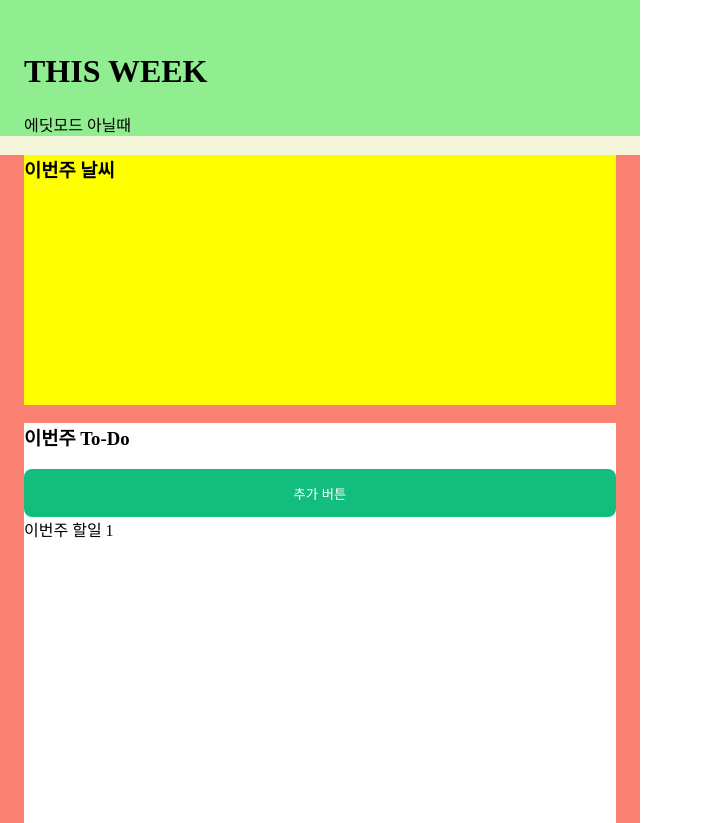
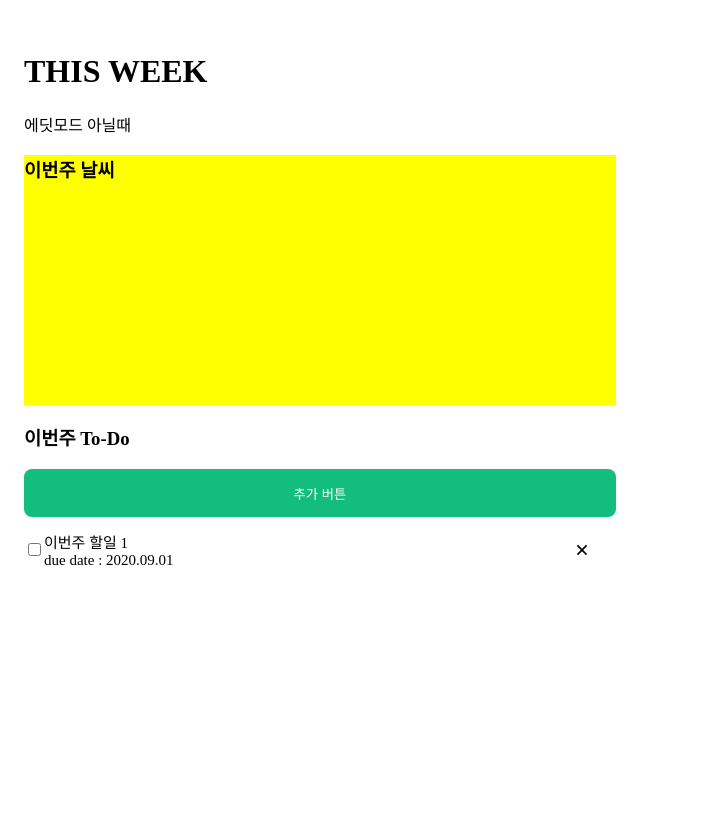
Before and after one commit to seungsooHa92/recoil-app, a React (Create React App) app: page / in a window 1280 px wide. Both pictures are taken after a click on the button "추가 버튼". Shown: the whole page, without its empty margins (0-703 px from the left). Built offline with nearby package versions, Linux system fonts and the light colour scheme.

Commit message:
feat: 편집화면 구현

```diff
--- a/src/App.tsx
+++ b/src/App.tsx
@@ -34,17 +34,14 @@ const App: React.FC = () => {
 const AppWrap = styled.div<AppSize>`
   width: 100%;
   height: ${props => props.height}px;
-  background: orange;
   min-width: 375px;
   max-width: 640px;
 `;
 const AppContentWrap = styled.div`
   width: 100%;
   height: 100%;
-  background: beige;
 `;
 const ContentBodyWrap = styled.div`
-  background: salmon;
   padding-left: 24px;
   padding-right: 24px;
 `;
--- a/src/components/AppHeader.tsx
+++ b/src/components/AppHeader.tsx
@@ -13,7 +13,6 @@ const AppHeader = observer(() => {
 });
 const HeaderWrap = styled.div`
   algin-items: center;
-  background: lightgreen;
   padding-top: 32px;
   padding-left: 24px;
   padding-right: 24px;
--- a/src/components/Home/TodoList.tsx
+++ b/src/components/Home/TodoList.tsx
@@ -1,22 +1,27 @@
 import { observer } from 'mobx-react-lite';
 import React, { useState } from 'react';
 import { useEffect } from 'react';
+import { useNavigate } from 'react-router-dom';
+import { PATH } from 'src/constant/routePath';
 import { TodoModel } from 'src/store/model/TodoModel';
 import styled from 'styled-components';
 import { useStores } from '../../context/RootStoreProvider';
 import { useLocalStorage } from '../../hook/useLocalStorage';
+import { CompleteProps } from '../../types';
 
-const TodoList = () => {
+const TodoList = observer(() => {
   const { todoStore } = useStores();
   const [state, setState] = useLocalStorage('tsodo', []);
   const [todoList, setTodoList] = useState<Array<TodoModel>>(state);
-
+  const navigate = useNavigate();
   useEffect(() => {
+    console.log('TodoList에서 ########', state);
     setTodoList(state);
   }, []);
 
   useEffect(() => {
     setState(todoList);
+    todoStore._todoList = todoList;
   }, [todoList]);
 
   const handleAddTodo = () => {
@@ -28,19 +33,42 @@ const TodoList = () => {
     setState(todoList);
   };
 
+  const handleTodoClick = (event: React.MouseEvent<HTMLSpanElement>, todoId: string) => {
+    console.log('투두 클ㄹ릭!!');
+
+    console.log(todoId);
+    todoStore.viewingId = todoId;
+    navigate(PATH.TODO);
+  };
+  const handleDeleteClick = (event: React.MouseEvent<HTMLSpanElement>, todoId: string) => {
+    const updatedList = todoList.filter(todo => todo.id !== todoId);
+    setTodoList(updatedList);
+  };
+  const handleChange = (e: React.ChangeEvent<HTMLInputElement>, todoId: string) => {
+    console.log(e.target.checked);
+    const updatedList = todoList.map(todo => (todo.id === todoId ? { ...todo, isComplete: !todo.isComplete } : todo));
+    setTodoList(updatedList);
+  };
   return (
     <TodoListWrap>
       <h3>이번주 To-Do</h3>
       <AddButton onClick={handleAddTodo}>추가 버튼</AddButton>
       {todoList?.map(todo => (
         <TodoItem key={todo.id}>
-          {/* <CheckBox checked={todo.isComplete} /> */}
-          {todo.title}
+          <input type="checkbox" checked={todo.isComplete} onChange={e => handleChange(e, todo.id)} />
+          <TitleDue onClick={e => handleTodoClick(e, todo.id)}>
+            <Title isComplete={todo.isComplete}>{todo.title}</Title>
+            <Due>due date : 2020.09.01</Due>
+          </TitleDue>
+          <DeleteIcon onClick={e => handleDeleteClick(e, todo.id)}>
+            <img src="/images/x.svg" />
+          </DeleteIcon>
         </TodoItem>
       ))}
     </TodoListWrap>
   );
-};
+});
+
 const TodoListWrap = styled.div`
   background: white;
   height: 400px;
@@ -52,13 +80,33 @@ const AddButton = styled.button`
   width: 100%;
   height: 48px;
   border-radius: 8px;
+  margin-bottom: 5px;
 `;
 
 const TodoItem = styled.div`
+  margin-top: 5px;
   display: flex;
   align-items: center;
+  height: 45px;
   width: 100%;
+  font-size: 15px;
+  font-style: strike;
 `;
 
-const CheckBox = styled.input``;
+const TitleDue = styled.div`
+  width: 90%;
+  cursor: grab;
+`;
+const Title = styled.span<CompleteProps>`
+  text-decoration: ${props => (props.isComplete ? 'line-through' : 'none')};
+`;
+const Due = styled.div``;
+const DeleteIcon = styled.div`
+  width: 10px;
+  height: 10px;
+  display: flex;
+  align-items: center;
+  cursor: grab;
+`;
+
 export default TodoList;
--- a/src/components/Home/Weather.tsx
+++ b/src/components/Home/Weather.tsx
@@ -1,13 +1,21 @@
+import { observer } from 'mobx-react-lite';
 import React from 'react';
+import { useStores } from 'src/context/RootStoreProvider';
 import styled from 'styled-components';
 
-const Weather = () => {
+const Weather = observer(() => {
+  const { todoStore } = useStores();
+  //console.log('현재 todoStore에 있는 todo List :', todoStore._todoList);
+  // console.log('클릭해서 보고있는 todo:', todoStore.viewingTodo);
   return (
     <WeatherWrap>
       <h3>이번주 날씨</h3>
+      {/* {todoStore._todoList.map(todo => (
+        <ul key={todo.id}>{todo.title}</ul>
+      ))} */}
     </WeatherWrap>
   );
-};
+});
 const WeatherWrap = styled.div`
   background: yellow;
   height: 250px;
--- a/src/components/TodoEdit/TodoDetail.tsx
+++ b/src/components/TodoEdit/TodoDetail.tsx
@@ -1,13 +1,84 @@
-import React from 'react';
+import React, { useEffect, useState } from 'react';
+import { observer } from 'mobx-react-lite';
+import { useStores } from '../../context/RootStoreProvider';
+import styled from 'styled-components';
+import { useLocalStorage } from 'src/hook/useLocalStorage';
+import { useNavigate } from 'react-router-dom';
+import { PATH } from 'src/constant/routePath';
+import { TodoModel } from 'src/store/model/TodoModel';
 
-const TodoDetail = () => {
+const TodoDetail = observer(() => {
+  const { todoStore } = useStores();
+  const [state, setState] = useLocalStorage('tsodo', []);
+  const [editingId, setEditingId] = useState<string>();
+  const [title, setTitle] = useState<string>(todoStore.viewingTodo.title);
+  const [content, setContent] = useState<string>(todoStore.viewingTodo.content);
+
+  useEffect(() => {
+    console.log('첫 로드시 Storage state >>>>', state);
+    setEditingId(todoStore.viewingId);
+  }, []);
+  const navigate = useNavigate();
+  const handleTitleChange = (e: React.ChangeEvent<HTMLInputElement>) => {
+    todoStore.viewingTodo.title = e.target.value;
+  };
+  const handleContentChange = (e: React.ChangeEvent<HTMLInputElement>) => {
+    todoStore.viewingTodo.content = e.target.value;
+  };
+  //TODO 날짜로 변경
+  const handleDueChange = (e: React.ChangeEvent<HTMLInputElement>) => {};
+
+  const handleSaveClick = () => {
+    const updatedTodo = new TodoModel();
+    updatedTodo.title = todoStore.viewingTodo.title;
+    updatedTodo.content = todoStore.viewingTodo.content;
+    updatedTodo.id = todoStore.viewingTodo.id;
+    const updatedState = state.map(todo => (todo.id === editingId ? { ...todo, ...updatedTodo } : todo));
+    console.log('************', updatedState);
+    setState(updatedState);
+    navigate(PATH.HOME);
+  };
   return (
     <div>
       <h3>제목</h3>
+      <TodoTitleInput value={todoStore.viewingTodo.title} onChange={handleTitleChange} />
       <h3>내용</h3>
+      <TodoContent value={todoStore.viewingTodo.content} />
       <h3>Due Date</h3>
+      <TodoDueDateInput value={todoStore.viewingTodo.title} />
+      <SaveButton onClick={handleSaveClick}>저장 버튼</SaveButton>
     </div>
   );
-};
+});
 
+const TodoTitleInput = styled.input`
+  width: 100%;
+  border: 0;
+  height: 40px;
+  background: #13bd7e66;
+`;
+
+const TodoContent = styled.textarea`
+  width: 100%;
+  border: 0;
+  background: #13bd7e66;
+  height: 160px;
+  resize: none;
+`;
+const TodoDueDateInput = styled.input`
+  width: 100%;
+  border: 0;
+  height: 40px;
+  background: #13bd7e66;
+`;
+
+const SaveButton = styled.button`
+  background: #13bd7e;
+  color: white;
+  border: 0;
+  width: 100%;
+  height: 48px;
+  border-radius: 8px;
+  margin-
+`;
 export default TodoDetail;
--- a/src/store/model/TodoModel.ts
+++ b/src/store/model/TodoModel.ts
@@ -7,6 +7,8 @@ export class TodoModel {
 
   title = '';
 
+  content = 'content default값 테스트';
+
   dueDate: Date;
 
   constructor() {
--- a/src/store/todoStore.ts
+++ b/src/store/todoStore.ts
@@ -7,6 +7,7 @@ class TodoStore {
 
   _todoList: Array<TodoModel> = [];
 
+  viewingId: string;
   // editingTodo: TodoModel = {id:};
 
   constructor(rootStore: IRootStore) {
@@ -14,6 +15,9 @@ class TodoStore {
     this.rootStore = rootStore;
   }
 
+  get viewingTodo() {
+    return this._todoList.find(todo => todo.id === this.viewingId);
+  }
   setLocalTodo(values: Array<TodoModel>) {
     this._todoList = values;
   }
--- a/src/types.ts
+++ b/src/types.ts
@@ -8,3 +8,7 @@ export interface IRootStore {
   todoStore: TodoStore;
   uiStore: UiStore;
 }
+
+export interface CompleteProps {
+  isComplete: boolean;
+}
```
Also changed, not shown: public/images/x.svg (added).
